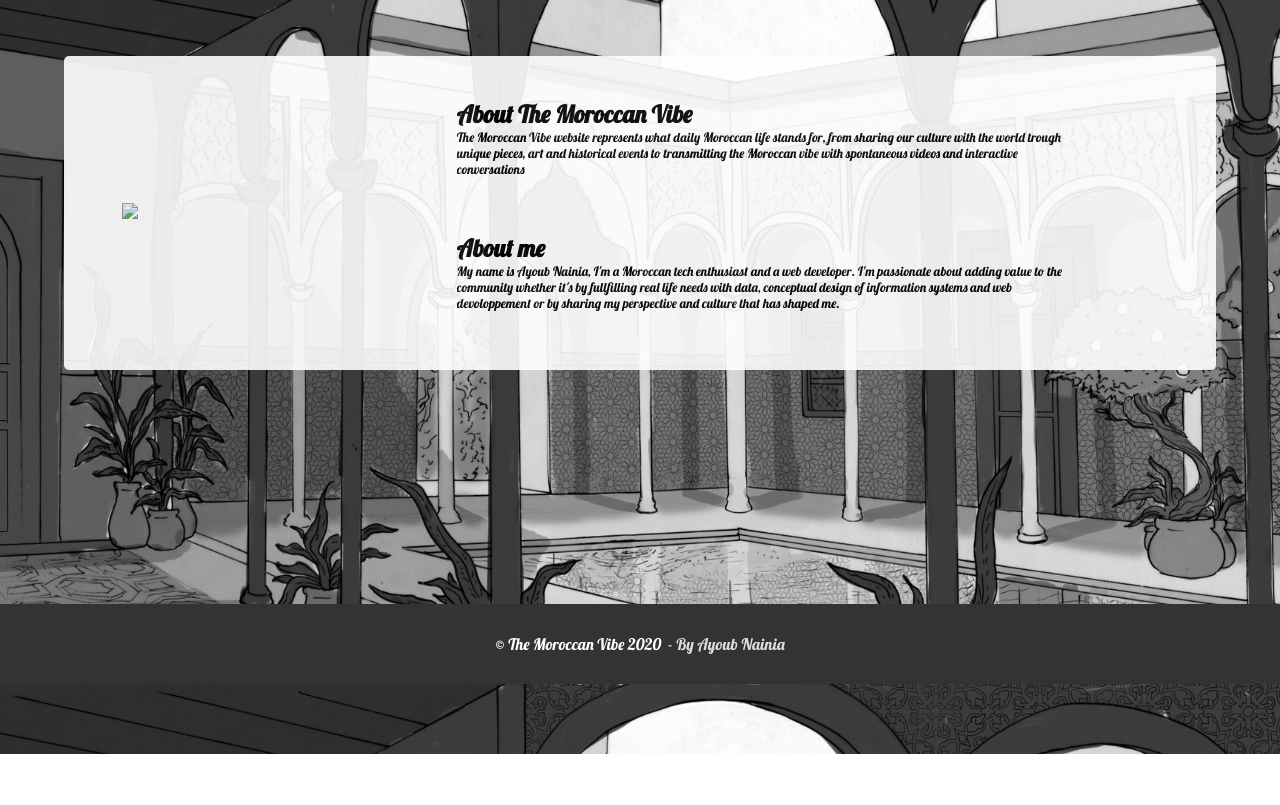
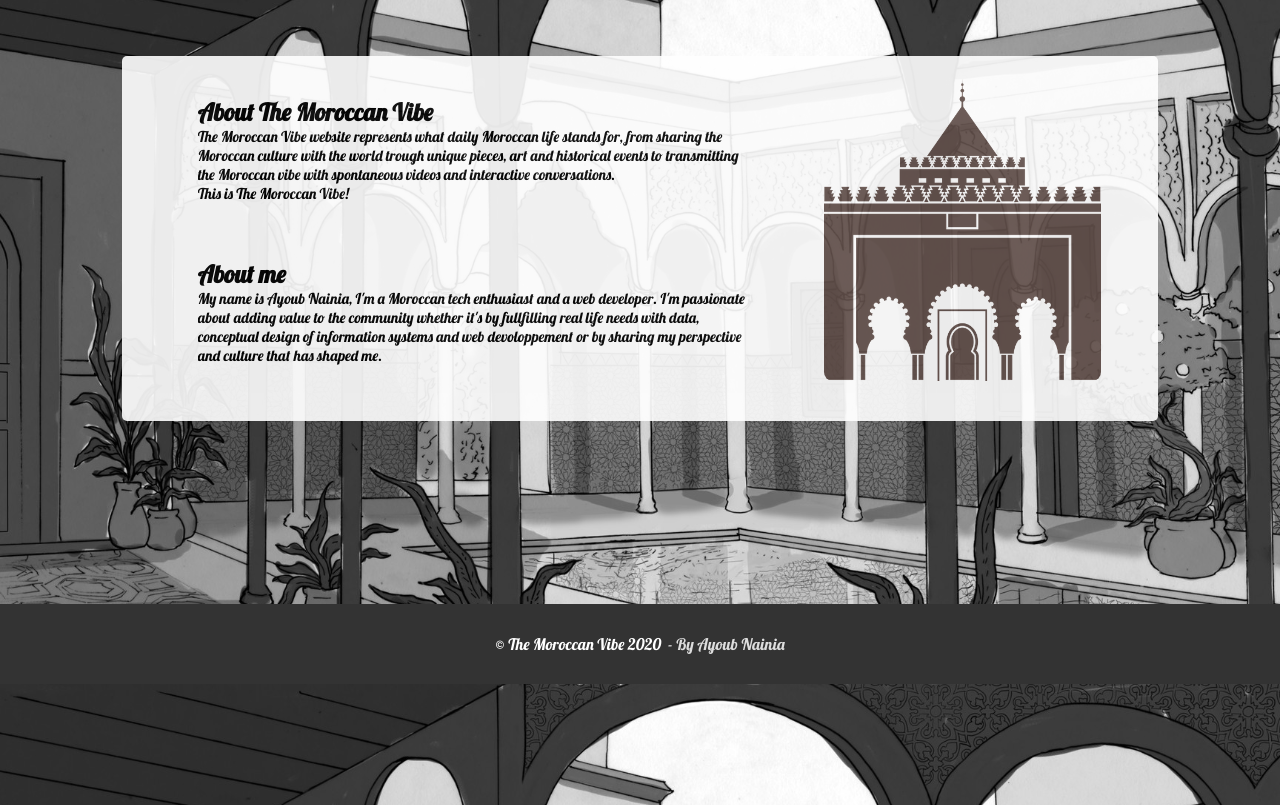
Before and after one commit to nainiayoub/Hands-on-JavaScript-projects, a plain HTML site: page The Moroccan Vibe/about.html in a window 1280 px wide. Shown: the part 116-921 px from the top of the page. Before the commit the page ends 870 px from the top, so only its background shows below. Drawn offline with Linux system fonts and the light colour scheme.

Commit message:
Adding content to about page

```diff
--- a/The Moroccan Vibe/about.html
+++ b/The Moroccan Vibe/about.html
@@ -26,13 +26,13 @@
         <article id="showcase">
             <section class="container" id="information">
                 <article class="about">
-                    <img class="image-about" src="" alt="Ayoub Nainia">
+                    <img class="image-about" src="images/moroccoDark.png" alt="Ayoub Nainia">
                     <section class="details">
                         <h2 class="name">About The Moroccan Vibe</h2>
-                        <p class="description">The Moroccan Vibe website represents what daily Moroccan life stands for, from sharing our culture with the world trough unique pieces, art and historical events to transmitting the Moroccan vibe with spontaneous videos and interactive conversations </p><br><br>
+                        <p class="description" id="about-description">The Moroccan Vibe website represents what daily Moroccan life stands for, from sharing the Moroccan culture with the world trough unique pieces, art and historical events to transmitting the Moroccan vibe with spontaneous videos and interactive conversations.<br>This is The Moroccan Vibe!</p><br><br>
 
                         <h2 class="name">About me</h2>
-                        <p class="description">My name is Ayoub Nainia, I'm a Moroccan tech enthusiast and a web developer. I'm passionate about adding value to the community whether it's by fullfilling real life needs with data, conceptual design of information systems and web devoloppement or by sharing my perspective and culture that has shaped me.</p>
+                        <p class="description" id="about-description">My name is Ayoub Nainia, I'm a Moroccan tech enthusiast and a web developer. I'm passionate about adding value to the community whether it's by fullfilling real life needs with data, conceptual design of information systems and web devoloppement or by sharing my perspective and culture that has shaped me.</p>
                     </section>
                 </article>
             </section>
--- a/The Moroccan Vibe/style.css
+++ b/The Moroccan Vibe/style.css
@@ -1,6 +1,6 @@
 *{
     color: #fff;
-    font-family: 'Lobster', cursive;
+
     margin: 0;
 }
 
@@ -12,11 +12,13 @@ body{
 
 a{
     text-decoration: none;
+    font-family: 'Lobster', cursive;
 }
 
 
 
 footer{
+    font-family: 'Lobster', cursive;
     width: 100%;
     height: 80px;
     display: flex;
@@ -36,6 +38,11 @@ header{
 .container{
     width: 90%;
     margin: 0 auto;
+    font-family: 'Lobster', cursive;
+}
+
+.container #quote{
+    font-size: 20px;
 }
 
 .branding {
@@ -47,6 +54,7 @@ header{
     border-radius: 50%;
     cursor: pointer;
     padding-top: 4px;
+
 }
 
 .branding:hover{
@@ -197,7 +205,7 @@ nav{
 }
 
 .about{
-    width: 90%;
+    width: 80%;
     overflow: auto;
     background-color: #fff;
     opacity: 0.9;
@@ -207,9 +215,15 @@ nav{
 }
 
 .image-about{
+    float: right;
     display: inline-block;
     vertical-align: middle;
     width: 30%;
     min-width: 100px;
     margin: 0 auto;
+    border-radius: 3%;
 }
+
+#about-description{
+    font-size: 15px;
+}
```
Also changed, not shown: The Moroccan Vibe/index.html (+1 -1 lines).
